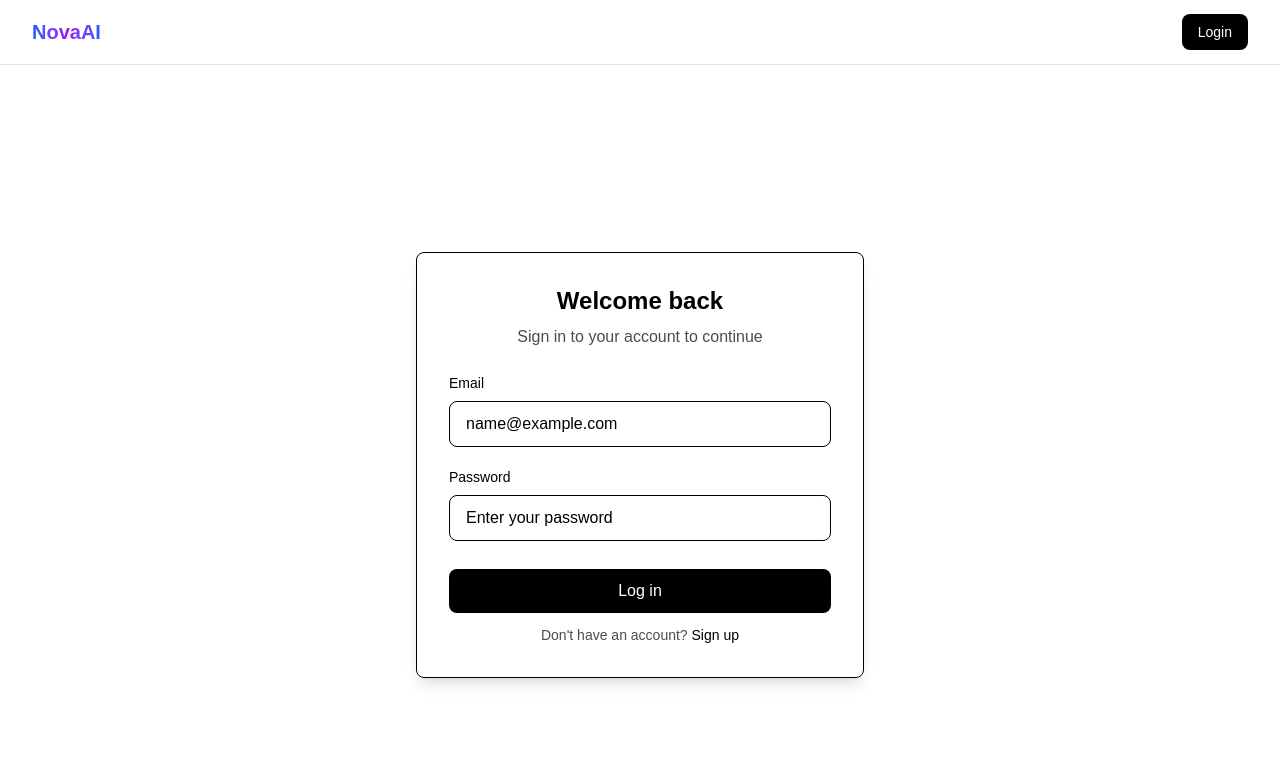
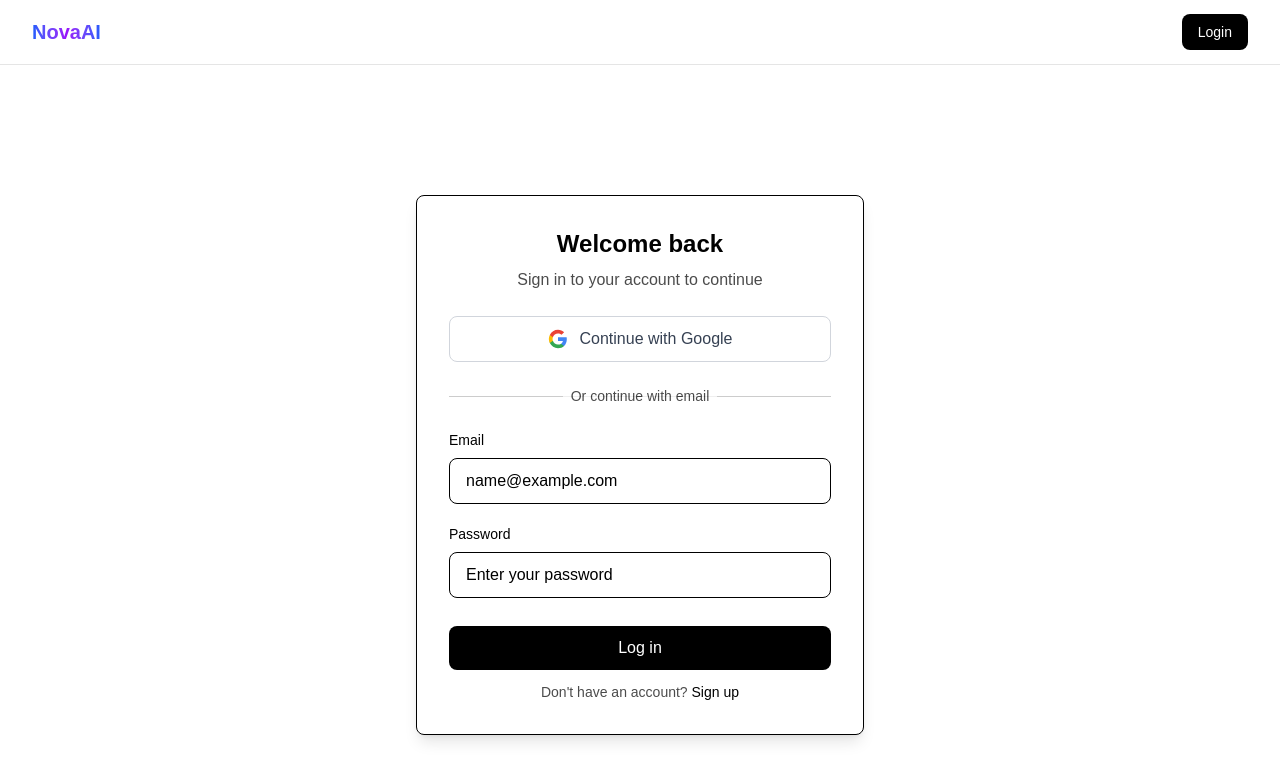
Before and after one commit to Pritika-Shukla/NovaAI, a Next.js app: page /login in a window 1280 px wide. Shown: the top 780 px of the page. Built offline with nearby package versions, Linux system fonts and the light colour scheme; no server answers.

Commit message:
feat:  supabase social login

```diff
--- a/package.json
+++ b/package.json
@@ -11,12 +11,15 @@
   "dependencies": {
     "@supabase/ssr": "^0.7.0",
     "@supabase/supabase-js": "^2.80.0",
+    "google-one-tap": "^1.0.6",
     "next": "16.0.1",
     "react": "19.2.0",
     "react-dom": "19.2.0"
   },
   "devDependencies": {
     "@tailwindcss/postcss": "^4",
+    "@types/google-one-tap": "^1.2.6",
+    "@types/google.accounts": "^0.0.18",
     "@types/node": "^20",
     "@types/react": "^19",
     "@types/react-dom": "^19",
--- /dev/null
+++ b/src/app/auth/callback/route.ts
@@ -0,0 +1,27 @@
+import { createClient } from '@/app/utils/supabase/server'
+import { NextResponse, type NextRequest } from 'next/server'
+
+export async function GET(request: NextRequest) {
+  const { searchParams, origin } = new URL(request.url)
+  const code = searchParams.get('code')
+  const next = searchParams.get('next') ?? '/'
+
+  if (code) {
+    const supabase = await createClient()
+    const { error } = await supabase.auth.exchangeCodeForSession(code)
+    if (!error) {
+      const forwardedHost = request.headers.get('x-forwarded-host') // original origin before reverse proxy
+      const isLocalEnv = process.env.NODE_ENV === 'development'
+      if (isLocalEnv) {
+        return NextResponse.redirect(`${origin}${next}`)
+      } else if (forwardedHost) {
+        return NextResponse.redirect(`https://${forwardedHost}${next}`)
+      } else {
+        return NextResponse.redirect(`${origin}${next}`)
+      }
+    }
+  }
+
+  // return the user to an error page with instructions
+  return NextResponse.redirect(`${origin}/error`)
+}
--- /dev/null
+++ b/src/app/components/GoogleLoginButton.tsx
@@ -0,0 +1,48 @@
+'use client'
+
+import { createClient } from '@/app/utils/supabase/supabaseClient'
+
+export default function GoogleLoginButton() {
+  const supabase = createClient()
+
+  const handleGoogleLogin = async () => {
+    const { error } = await supabase.auth.signInWithOAuth({
+      provider: 'google',
+      options: {
+        redirectTo: `${window.location.origin}/auth/callback`,
+      },
+    })
+
+    if (error) {
+      console.error('Error logging in with Google:', error)
+    }
+  }
+
+  return (
+    <button
+      onClick={handleGoogleLogin}
+      type="button"
+      className="w-full flex items-center justify-center gap-3 bg-white dark:bg-gray-800 border border-gray-300 dark:border-gray-600 hover:bg-gray-50 dark:hover:bg-gray-700 text-gray-700 dark:text-gray-200 font-medium py-2.5 px-4 rounded-lg transition-all duration-200 focus:outline-none focus:ring-2 focus:ring-gray-400 dark:focus:ring-gray-500 focus:ring-offset-2"
+    >
+      <svg className="w-5 h-5" viewBox="0 0 24 24">
+        <path
+          fill="#4285F4"
+          d="M22.56 12.25c0-.78-.07-1.53-.2-2.25H12v4.26h5.92c-.26 1.37-1.04 2.53-2.21 3.31v2.77h3.57c2.08-1.92 3.28-4.74 3.28-8.09z"
+        />
+        <path
+          fill="#34A853"
+          d="M12 23c2.97 0 5.46-.98 7.28-2.66l-3.57-2.77c-.98.66-2.23 1.06-3.71 1.06-2.86 0-5.29-1.93-6.16-4.53H2.18v2.84C3.99 20.53 7.7 23 12 23z"
+        />
+        <path
+          fill="#FBBC05"
+          d="M5.84 14.09c-.22-.66-.35-1.36-.35-2.09s.13-1.43.35-2.09V7.07H2.18C1.43 8.55 1 10.22 1 12s.43 3.45 1.18 4.93l2.85-2.22.81-.62z"
+        />
+        <path
+          fill="#EA4335"
+          d="M12 5.38c1.62 0 3.06.56 4.21 1.64l3.15-3.15C17.45 2.09 14.97 1 12 1 7.7 1 3.99 3.47 2.18 7.07l3.66 2.84c.87-2.6 3.3-4.53 6.16-4.53z"
+        />
+      </svg>
+      <span>Continue with Google</span>
+    </button>
+  )
+}
--- /dev/null
+++ b/src/app/components/OneTapComponent.tsx
@@ -0,0 +1,73 @@
+'use client'
+
+import Script from 'next/script'
+import { createClient } from '@/app/utils/supabase/supabaseClient'
+import type { accounts, CredentialResponse } from 'google-one-tap'
+import { useRouter } from 'next/navigation'
+
+declare const google: { accounts: accounts }
+
+// generate nonce to use for google id token sign-in
+const generateNonce = async (): Promise<string[]> => {
+  const nonce = btoa(String.fromCharCode(...crypto.getRandomValues(new Uint8Array(32))))
+  const encoder = new TextEncoder()
+  const encodedNonce = encoder.encode(nonce)
+  const hashBuffer = await crypto.subtle.digest('SHA-256', encodedNonce)
+  const hashArray = Array.from(new Uint8Array(hashBuffer))
+  const hashedNonce = hashArray.map((b) => b.toString(16).padStart(2, '0')).join('')
+
+  return [nonce, hashedNonce]
+}
+
+const OneTapComponent = () => {
+  const supabase = createClient()
+  const router = useRouter()
+
+  const initializeGoogleOneTap = async () => {
+    console.log('Initializing Google One Tap')
+    const [nonce, hashedNonce] = await generateNonce()
+    console.log('Nonce: ', nonce, hashedNonce)
+
+    // check if there's already an existing session before initializing the one-tap UI
+    const { data, error } = await supabase.auth.getSession()
+    if (error) {
+      console.error('Error getting session', error)
+    }
+    if (data.session) {
+      router.push('/')
+      return
+    }
+
+    /* global google */
+    google.accounts.id.initialize({
+      client_id: process.env.NEXT_PUBLIC_GOOGLE_CLIENT_ID,
+      callback: async (response: CredentialResponse) => {
+        try {
+          // send id token returned in response.credential to supabase
+          const { data, error } = await supabase.auth.signInWithIdToken({
+            provider: 'google',
+            token: response.credential,
+            nonce,
+          })
+
+          if (error) throw error
+          console.log('Session data: ', data)
+          console.log('Successfully logged in with Google One Tap')
+
+          // redirect to protected page
+          router.push('/')
+        } catch (error) {
+          console.error('Error logging in with Google One Tap', error)
+        }
+      },
+      nonce: hashedNonce,
+      // with chrome's removal of third-party cookies, we need to use FedCM instead (https://developers.google.com/identity/gsi/web/guides/fedcm-migration)
+      use_fedcm_for_prompt: true,
+    })
+    google.accounts.id.prompt() // Display the One Tap UI
+  }
+
+  return <Script onReady={initializeGoogleOneTap} src="https://accounts.google.com/gsi/client" />
+}
+
+export default OneTapComponent
--- a/src/app/login/page.tsx
+++ b/src/app/login/page.tsx
@@ -1,6 +1,7 @@
 import { login } from '@/app/login/actions'
 import Link from 'next/link'
-
+import OneTapComponent from '@/app/components/OneTapComponent'
+import GoogleLoginButton from '@/app/components/GoogleLoginButton'
 export default function LoginPage() {
   return (
     <div className="min-h-screen flex items-center justify-center bg-white dark:bg-black px-4">
@@ -13,6 +14,20 @@ export default function LoginPage() {
             <p className="text-black dark:text-white opacity-70">
               Sign in to your account to continue
             </p>
+          </div>
+
+          <GoogleLoginButton />
+          <OneTapComponent />
+
+          <div className="relative">
+            <div className="absolute inset-0 flex items-center">
+              <div className="w-full border-t border-black dark:border-white opacity-20"></div>
+            </div>
+            <div className="relative flex justify-center text-sm">
+              <span className="px-2 bg-white dark:bg-black text-black dark:text-white opacity-70">
+                Or continue with email
+              </span>
+            </div>
           </div>
 
           <form className="space-y-5">
```
Also changed, not shown: 1 other file (tests, documents, lock files or other folders).
